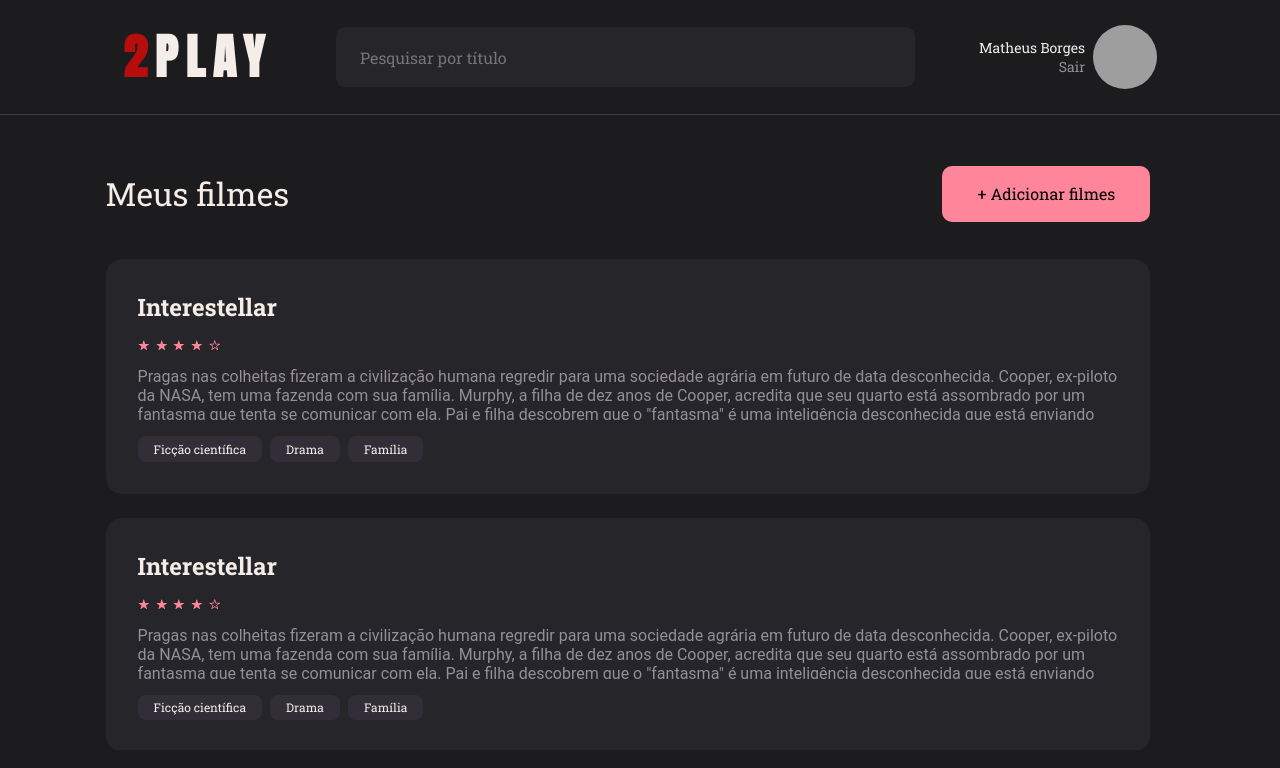
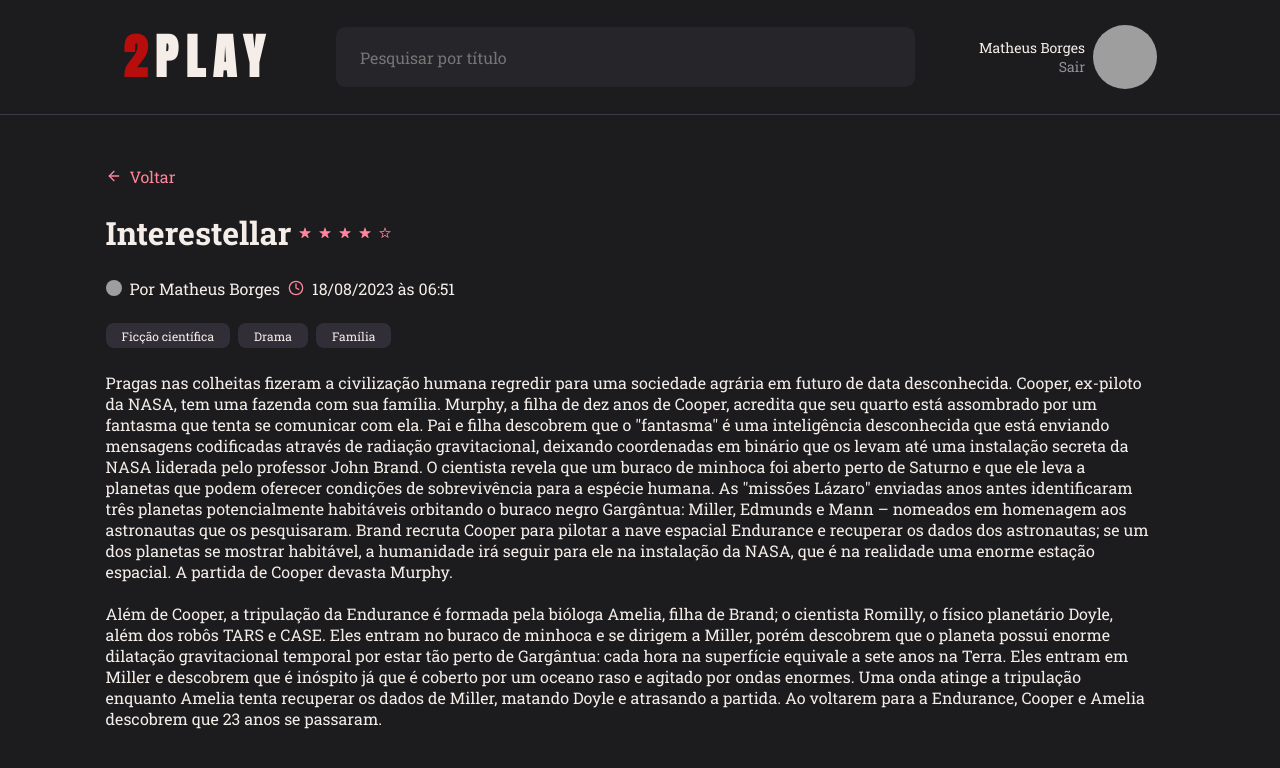
Before and after one commit to MatheusBorgesDev/2PLAY, a React (Vite) app: page / in a window 1280 px wide. Shown: the top 768 px of the page. Built offline with nearby package versions, Linux system fonts and the light colour scheme; grey boxes are pictures that could not be loaded.

Commit message:
MoviePreview page style created

```diff
--- a/src/components/StarRank/index.jsx
+++ b/src/components/StarRank/index.jsx
@@ -1,6 +1,6 @@
 import { Render } from "./style";
 
-const starFilled = <svg width="12" height="13" viewBox="0 0 12 13" fill="none" xmlns="http://www.w3.org/2000/svg">
+const starFilled = <svg width="12" height="12" fill="none" xmlns="http://www.w3.org/2000/svg">
 <g id="star" clip-path="url(#clip0_305_414)">
 <path id="Vector" d="M9.23443 12.0729C9.1555 12.0732 9.07848 12.0486 9.01435 12.0026L6.00005 9.81724L2.98576 12.0026C2.92136 12.0493 2.84377 12.0743 2.76422 12.074C2.68467 12.0737 2.60727 12.0481 2.54321 12.0009C2.47915 11.9538 2.43176 11.8874 2.40788 11.8116C2.384 11.7357 2.38487 11.6542 2.41036 11.5788L3.58599 8.0967L0.539115 6.00724C0.473117 5.96203 0.423306 5.89691 0.39696 5.82137C0.370613 5.74584 0.369111 5.66386 0.392674 5.58741C0.416236 5.51096 0.463628 5.44405 0.527926 5.39646C0.592223 5.34886 0.670056 5.32308 0.750052 5.32287H4.50896L5.64333 1.83185C5.66777 1.75648 5.71545 1.69079 5.77954 1.6442C5.84362 1.59761 5.92082 1.57251 6.00005 1.57251C6.07928 1.57251 6.15648 1.59761 6.22057 1.6442C6.28465 1.69079 6.33233 1.75648 6.35677 1.83185L7.49115 5.32404H11.2501C11.3301 5.324 11.4082 5.34961 11.4726 5.39711C11.5371 5.44461 11.5847 5.51152 11.6084 5.58802C11.6321 5.66453 11.6307 5.74662 11.6044 5.82227C11.5781 5.89792 11.5282 5.96315 11.4622 6.00841L8.41411 8.0967L9.58904 11.5779C9.60807 11.6342 9.61343 11.6943 9.60466 11.7531C9.59589 11.812 9.57325 11.8679 9.5386 11.9163C9.50396 11.9646 9.45831 12.004 9.40542 12.0313C9.35253 12.0585 9.29392 12.0728 9.23443 12.0729Z" fill="#FF859B"/>
 </g>
@@ -11,7 +11,7 @@ const starFilled = <svg width="12" height="13" viewBox="0 0 12 13" fill="none" x
 </defs>
 </svg>
 
-const starUnfilled = <svg width="12" height="13" viewBox="0 0 12 13" fill="none" xmlns="http://www.w3.org/2000/svg">
+const starUnfilled = <svg width="12" height="12" fill="none" xmlns="http://www.w3.org/2000/svg">
 <g id="star">
 <path id="Vector" fill-rule="evenodd" clip-rule="evenodd" d="M5.99997 1.41898C6.16242 1.41898 6.30639 1.52357 6.3566 1.67807L7.49115 5.16898H11.25C11.4143 5.16898 11.5595 5.27599 11.6082 5.43296C11.6568 5.58994 11.5976 5.76031 11.462 5.85325L8.41474 7.94283L9.58965 11.4241C9.64183 11.5786 9.58806 11.7492 9.45667 11.846C9.32527 11.9427 9.14642 11.9434 9.0143 11.8476L5.99997 9.66333L2.98563 11.8476C2.85352 11.9434 2.67466 11.9427 2.54327 11.846C2.41188 11.7492 2.35811 11.5786 2.41028 11.4241L3.5852 7.94283L0.537894 5.85325C0.402354 5.76031 0.343124 5.58994 0.391775 5.43296C0.440427 5.27599 0.585622 5.16898 0.749967 5.16898H4.50878L5.64333 1.67807C5.69354 1.52357 5.83752 1.41898 5.99997 1.41898ZM5.99997 3.00723L5.13785 5.65988C5.08764 5.81438 4.94367 5.91898 4.78122 5.91898H1.95994L4.24329 7.4847C4.38169 7.5796 4.44019 7.7549 4.38653 7.91389L3.4964 10.5513L5.77993 8.89657C5.9112 8.80144 6.08873 8.80144 6.22001 8.89657L8.50353 10.5513L7.61341 7.91389C7.55975 7.7549 7.61825 7.5796 7.75664 7.4847L10.04 5.91898H7.21872C7.05627 5.91898 6.91229 5.81438 6.86208 5.65988L5.99997 3.00723Z" fill="#FF859B"/>
 </g>
--- a/src/components/StarRank/style.js
+++ b/src/components/StarRank/style.js
@@ -1,13 +1,12 @@
 import styled from "styled-components";
 
 export const Render = styled.div`
-  width: 5.2rem;
+  width: 100%;
   display: flex;
   flex-direction: row;
   gap: .4rem;
 
   > svg {
-    display: flex;
     height: .75rem;
     width: .75rem;
   }
--- a/src/main.jsx
+++ b/src/main.jsx
@@ -9,12 +9,13 @@ import { SignUp } from './pages/SignUp'
 import { Home } from './pages/Home'
 import { Profile } from './pages/Profile'
 import { NewMovie } from './pages/NewMovie'
+import { MoviePreview } from './pages/MoviePreview'
 
 ReactDOM.createRoot(document.getElementById('root')).render(
   <React.StrictMode>
     <ThemeProvider theme={theme}>
       <GlobalStyles />
-       <Home />
+       <MoviePreview />
     </ThemeProvider>
   </React.StrictMode>,
 )
--- /dev/null
+++ b/src/pages/MoviePreview/index.jsx
@@ -0,0 +1,43 @@
+import { FiArrowLeft, FiClock } from "react-icons/fi"
+import { Render } from "./style"
+import { Header } from "../../components/Header"
+import { StarRank } from "../../components/StarRank"
+import { Tag } from "../../components/Tag"
+
+export function MoviePreview (){
+  return(
+    <Render>
+      <Header />
+
+      <main>
+
+        <div class="back_link">
+        <FiArrowLeft /> <a href="#">Voltar</a>
+        </div>
+
+        <div>
+          <h1>Interestellar</h1> <StarRank />
+        </div>
+
+        <div class="user_add_movie">
+          <img src="https://github.com/MatheusBorgesDev.png" alt="Imagem do usuário" /> <p>Por Matheus Borges</p>
+
+          <FiClock /> <p>18/08/2023 às 06:51</p>
+        </div>
+
+        <div>
+          <Tag title="Ficção científica" />
+          <Tag title="Drama" />
+          <Tag title="Família" />
+        </div>
+
+        <p>Pragas nas colheitas fizeram a civilização humana regredir para uma sociedade agrária em futuro de data desconhecida. Cooper, ex-piloto da NASA, tem uma fazenda com sua família. Murphy, a filha de dez anos de Cooper, acredita que seu quarto está assombrado por um fantasma que tenta se comunicar com ela. Pai e filha descobrem que o "fantasma" é uma inteligência desconhecida que está enviando mensagens codificadas através de radiação gravitacional, deixando coordenadas em binário que os levam até uma instalação secreta da NASA liderada pelo professor John Brand. O cientista revela que um buraco de minhoca foi aberto perto de Saturno e que ele leva a planetas que podem oferecer condições de sobrevivência para a espécie humana. As "missões Lázaro" enviadas anos antes identificaram três planetas potencialmente habitáveis orbitando o buraco negro Gargântua: Miller, Edmunds e Mann – nomeados em homenagem aos astronautas que os pesquisaram. Brand recruta Cooper para pilotar a nave espacial Endurance e recuperar os dados dos astronautas; se um dos planetas se mostrar habitável, a humanidade irá seguir para ele na instalação da NASA, que é na realidade uma enorme estação espacial. A partida de Cooper devasta Murphy. <br /><br />
+
+        Além de Cooper, a tripulação da Endurance é formada pela bióloga Amelia, filha de Brand; o cientista Romilly, o físico planetário Doyle, além dos robôs TARS e CASE. Eles entram no buraco de minhoca e se dirigem a Miller, porém descobrem que o planeta possui enorme dilatação gravitacional temporal por estar tão perto de Gargântua: cada hora na superfície equivale a sete anos na Terra. Eles entram em Miller e descobrem que é inóspito já que é coberto por um oceano raso e agitado por ondas enormes. Uma onda atinge a tripulação enquanto Amelia tenta recuperar os dados de Miller, matando Doyle e atrasando a partida. Ao voltarem para a Endurance, Cooper e Amelia descobrem que 23 anos se passaram.
+</p>
+
+      </main>
+
+    </Render>
+  )
+}
--- /dev/null
+++ b/src/pages/MoviePreview/style.js
@@ -0,0 +1,64 @@
+import styled from "styled-components";
+
+export const Render = styled.div `
+
+  width: 100%;
+  height: 100vh;
+  overflow-y: hidden;
+
+  display: grid;
+  grid-template-rows: 7.2rem auto;
+  grid-template-areas:
+    "header"
+    "content";
+
+  h1, p {
+    color: ${({ theme }) => theme.COLORS.WHITE};
+  }
+
+  svg {
+    color: ${({ theme }) => theme.COLORS.PINK};
+  }
+
+  > main {
+    grid-area: content;
+
+    display: flex;
+    flex-direction: column;
+
+    width: auto;
+
+    margin: 3.15rem 6.6rem;
+    overflow-y: scroll;
+    padding-right: 1.5rem;
+    gap: 1.5rem;
+
+    ::-webkit-scrollbar {
+      background-color: transparent;
+      width: .5rem;
+    }
+
+    ::-webkit-scrollbar-thumb {
+      background-color: ${({ theme }) => theme.COLORS.PINK};
+      border-radius: 5rem;
+    }
+
+    div {
+      display: flex;
+      gap: .5rem;
+      align-items: center;
+    }
+
+    img {
+      height: 1rem;
+      width: 1rem;
+      border-radius: 50%;
+    }
+
+    .back_link {
+      svg, a {
+        color: ${({ theme }) => theme.COLORS.PINK};
+      }
+    }
+  }
+`
--- a/src/pages/NewMovie/index.jsx
+++ b/src/pages/NewMovie/index.jsx
@@ -1,5 +1,5 @@
+import { FiArrowLeft } from "react-icons/fi"
 import { Header } from "../../components/Header";
-import { FiArrowLeft, FiX } from "react-icons/fi"
 import { Input } from "../../components/Input";
 import { TagAddRemove } from "../../components/TagAddRemove"
 import { Button } from "../../components/Button"
--- a/src/pages/NewMovie/style.js
+++ b/src/pages/NewMovie/style.js
@@ -41,6 +41,7 @@ export const Render = styled.main`
       padding-right: 1.5rem;
 
     }
+
       svg, a {
       color: ${({ theme }) => theme.COLORS.PINK};
     }
```
